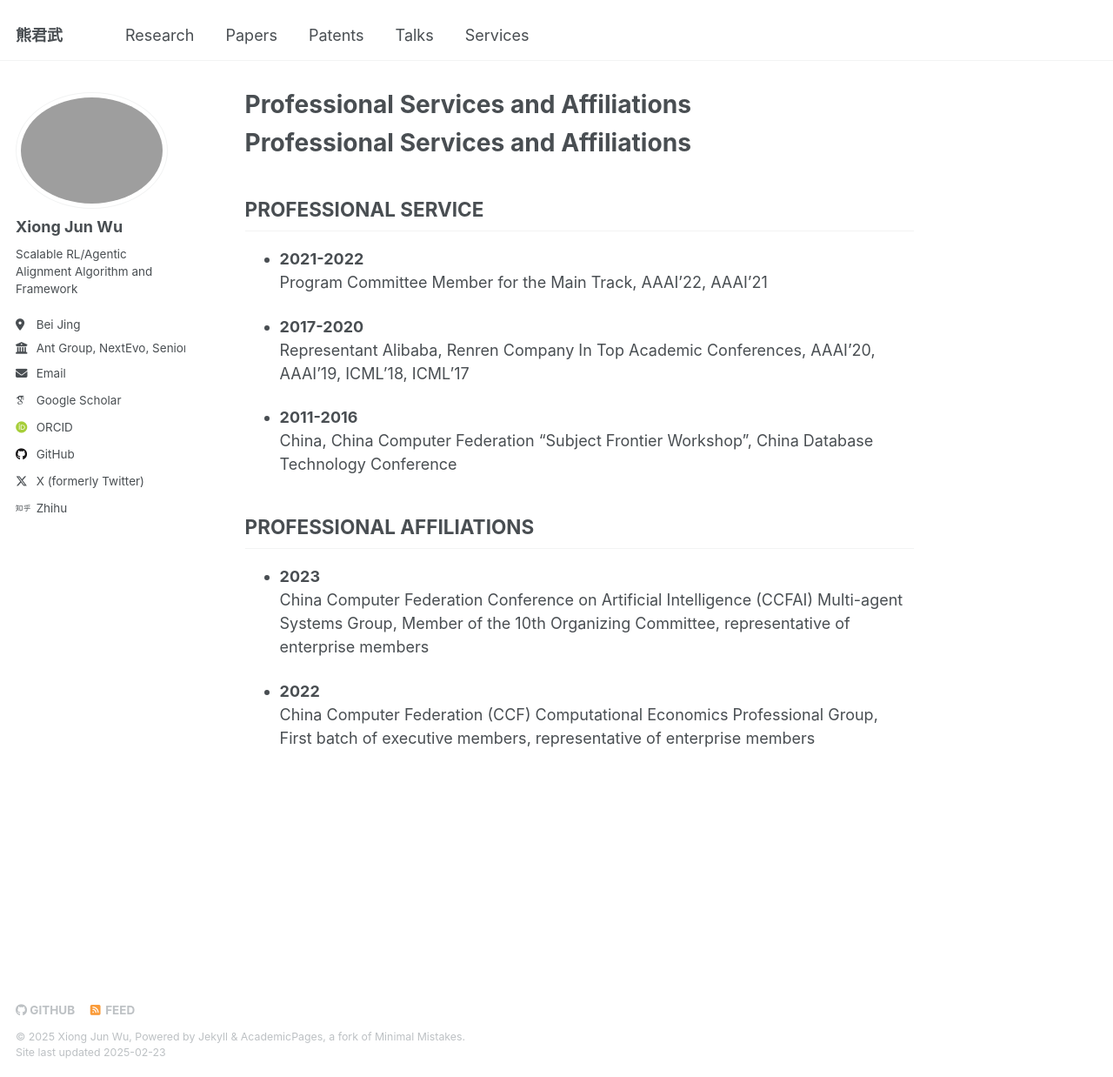
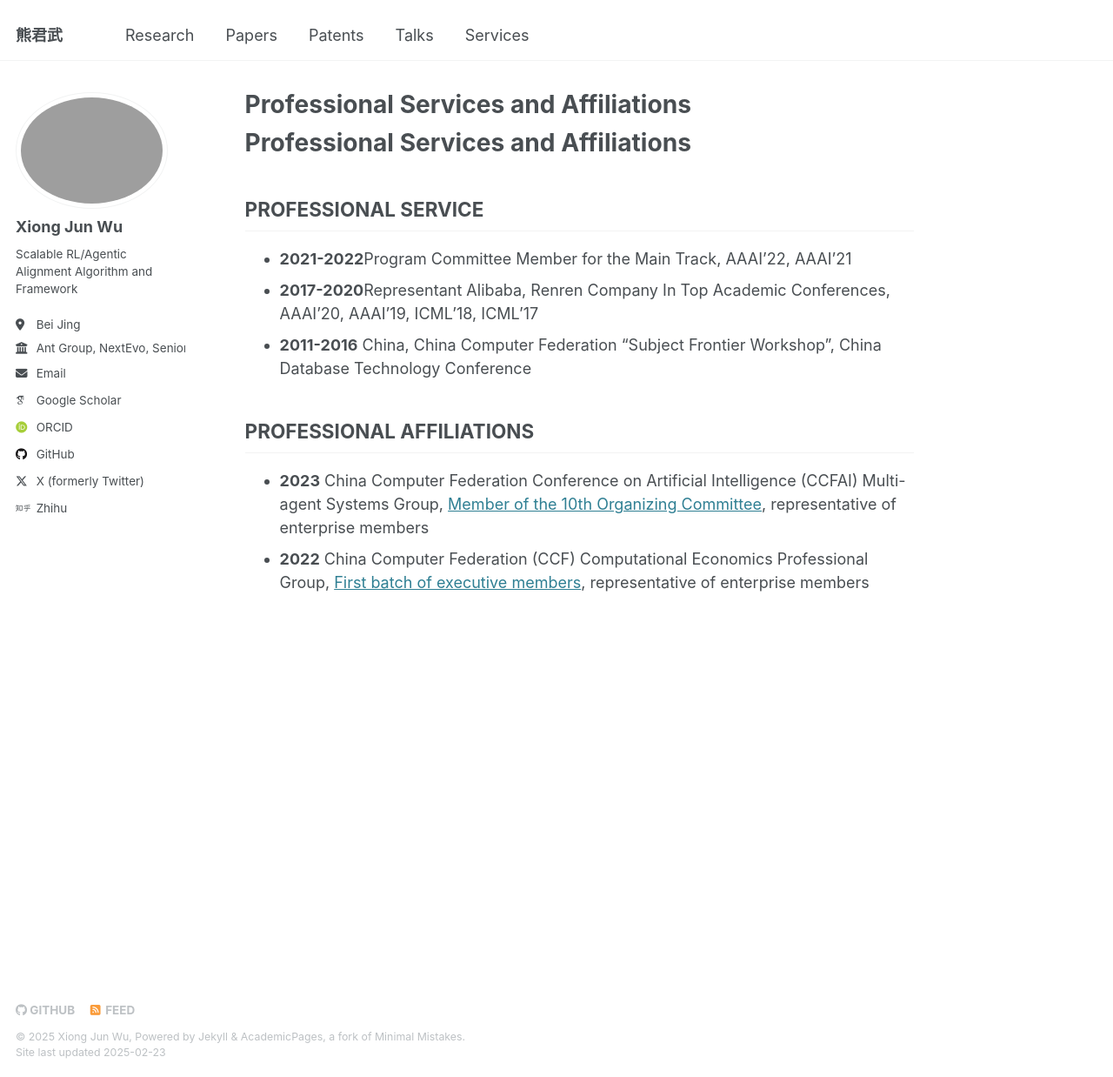
Before and after one commit to junwuxgi/junwuxgi.github.io, a Jekyll site: the page built from services.md, in a window 1280 px wide and 1238 px high. Shown: the whole window at 87% size. Built offline with Jekyll 4.4.1, drawn with Linux system fonts in a browser that asks for light colours; some web fonts are replaced; our own code applies the rules of GitHub Pages for plain Markdown files; part of the change alters nothing that is shown.

```diff
--- a/services.md
+++ b/services.md
@@ -2,28 +2,18 @@
 
 ## PROFESSIONAL SERVICE
 
-- **2021-2022**
-  Program Committee Member for the Main Track, AAAI'22, AAAI'21
-
-- **2017-2020**
-  Representant Alibaba, Renren Company In Top Academic Conferences, AAAI'20, AAAI'19, ICML'18, ICML'17
-
+- **2021-2022**Program Committee Member for the Main Track, AAAI'22, AAAI'21
+- **2017-2020**Representant Alibaba, Renren Company In Top Academic Conferences, AAAI'20, AAAI'19, ICML'18, ICML'17
 - **2011-2016**
   China, China Computer Federation "Subject Frontier Workshop", China Database Technology Conference
 
 ## PROFESSIONAL AFFILIATIONS
 
-- **2023**
-  China Computer Federation Conference on Artificial Intelligence (CCFAI) Multi-agent Systems Group, Member of the 10th Organizing Committee, representative of enterprise members
+- **2023** China Computer Federation Conference on Artificial Intelligence (CCFAI) Multi-agent Systems Group, [Member of the 10th Organizing Committee](https://mp.weixin.qq.com/s/draXMk4vUmyI0YJYd6zJqg), representative of enterprise members
+- **2022** China Computer Federation (CCF) Computational Economics Professional Group, [First batch of executive members](https://mp.weixin.qq.com/s/Zyu9i61ahvXHGPLePsP3xw), representative of enterprise members
 
-- **2022**
-  China Computer Federation (CCF) Computational Economics Professional Group, First batch of executive members, representative of enterprise members
-
-[//]: # (- **2003-2007**  )
-
-[//]: # (  Student Union of College of Information and Intelligence, Hunan Agricultural University, The Vice Chairman of the Student Union)
-
-[//]: # ()
-[//]: # (- **2003-2005**  )
-
-[//]: # (  Hunan Agricultural University Voluntary Librarians Association, Chairman of the association, initiated and established this association)
+[//]: #
+[//]: #
+[//]: #
+[//]: #
+[//]: #
```
